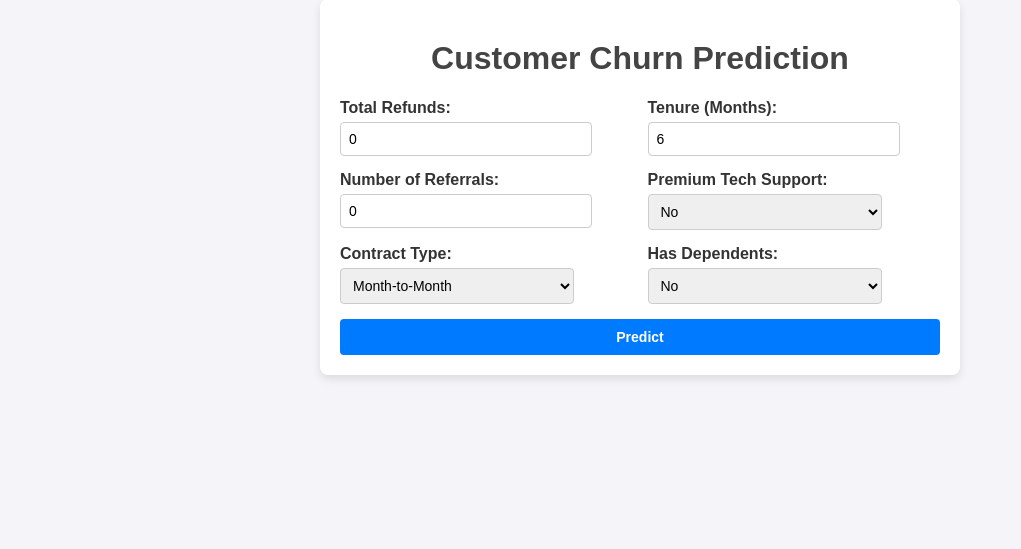
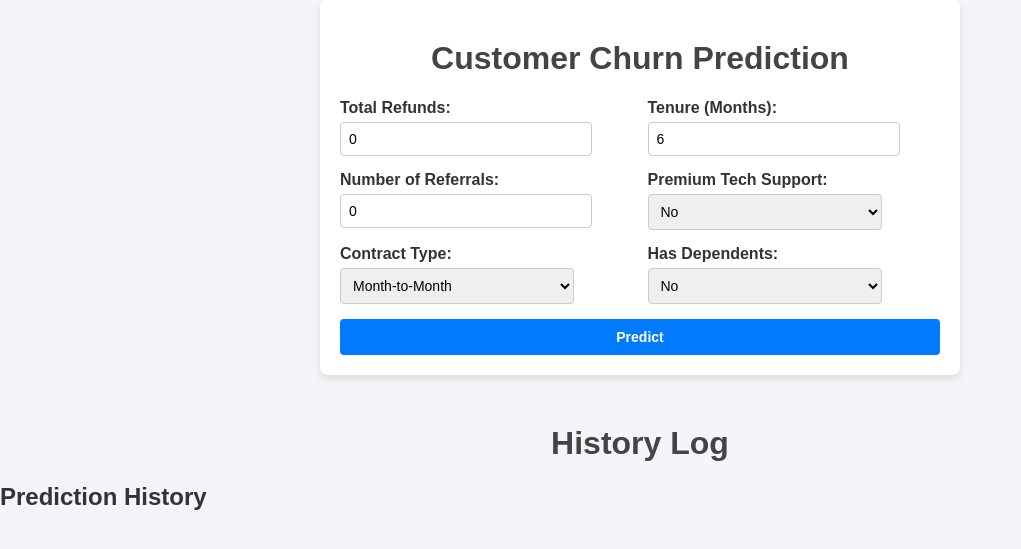
Before and after one commit to LeeShengDa/AI300_Capstone_Project, a Flask app: page / in a window 1280 px wide. Shown: the part 51-600 px from the top of the page, without its empty margins (0-1021 px from the left). Run offline with Flask 2, Linux system fonts and the light colour scheme.

Commit message:
added prediction history log

```diff
--- a/src/app.py
+++ b/src/app.py
@@ -7,10 +7,17 @@ import pytz
 
 app = Flask(__name__)
 
+# Initialize the global prediction counter and history
+prediction_counter = 0
+prediction_history = []
+
 # Method: Via HTML Form
 @app.route('/', methods=['GET', 'POST'])
 def home():
+    global prediction_counter, prediction_history  # Declare as global to modify the global variables
     if request.method == 'POST':
+        # Increment the prediction counter
+        prediction_counter += 1
         form_input = dict(request.form)
 
         total_refunds = float(form_input['total_refunds'])
@@ -80,6 +87,16 @@ def home():
         model_inputs = pd.DataFrame(input_dict, index=[0])
         prediction = Model().predict(model_inputs)
 
+        # Store the prediction and timestamp in the history
+        prediction_history.append({
+            'timestamp': formatted_time_gmt8,
+            'prediction': prediction
+        })
+
+        # Keep only the last 10 predictions
+        if len(prediction_history) > 20:
+            prediction_history = prediction_history[-10:]
+
         # initialise only.
         out_text = "Please enter variables and click Predict"
 
@@ -90,7 +107,7 @@ def home():
         elif prediction == False:
             out_text = "Customer is NOT expected to Churn next month"
 
-        return render_template('index.html',timestamp = formatted_time_gmt8, input_variables = str(raw_dict),prediction=out_text)
+        return render_template('index.html',timestamp = formatted_time_gmt8, input_variables = str(raw_dict),prediction=out_text, prediction_count=prediction_counter, prediction_history=prediction_history)
 
     return render_template('index.html')
 
--- a/src/templates/index.html
+++ b/src/templates/index.html
@@ -185,11 +185,18 @@
             <div id="results" class="result" aria-live="polite">
                 <p><strong>Prediction performed on:</strong> <span class="highlight">{{ timestamp }} (GMT+8)</span></p>
                 <p><strong>Inputs used:</strong> <span class="highlight">{{ input_variables }}</span></p>
+                <p><strong>Prediction Counter:</strong> <span class="highlight">{{ prediction_count }}</span></p>
                 <h3>Model Prediction:</h3>
                 <h2>{{ prediction }}</h2>
             </div>
         {% endif %}
     </div>
-
+    <h1>History Log</h1>
+    <h2>Prediction History</h2>
+    <ul>
+        {% for entry in prediction_history %}
+            <li>{{ entry.timestamp }} - Prediction: {{ entry.prediction }}</li>
+        {% endfor %}
+    </ul>
 </body>
 </html>
```
